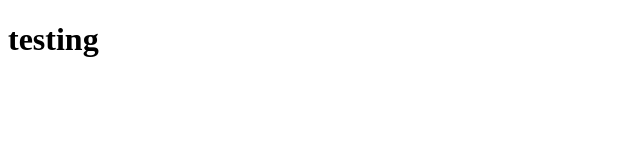
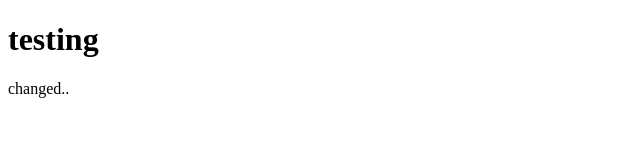
Before and after one commit to aeict-Test/helloworld, a plain HTML site: page index.html in a window 1280 px wide. Shown: the full height of the page, 0-640 px from the left. Drawn offline with Linux system fonts and the light colour scheme.

Commit message:
Update index.html

```diff
--- a/index.html
+++ b/index.html
@@ -6,5 +6,6 @@
 </head>
 <body>
 <h1>testing</h1>
+  changed..
 </body>
 </html>
```
